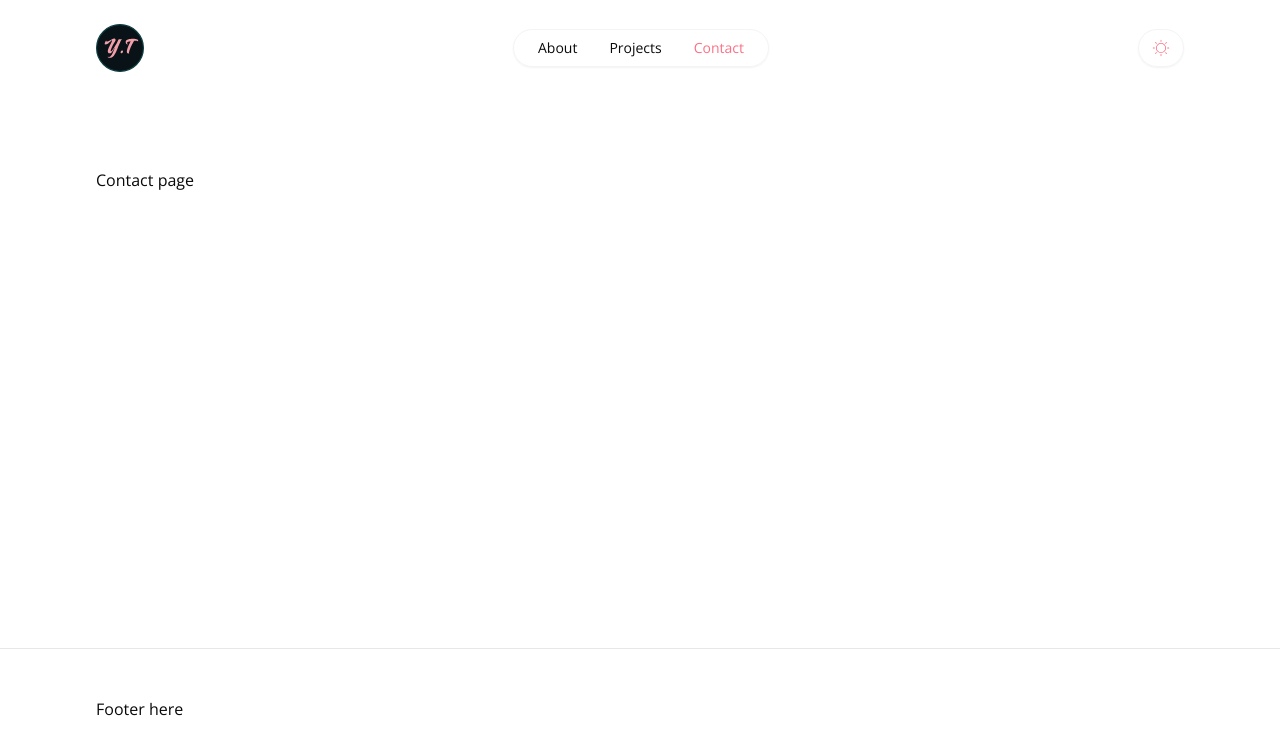
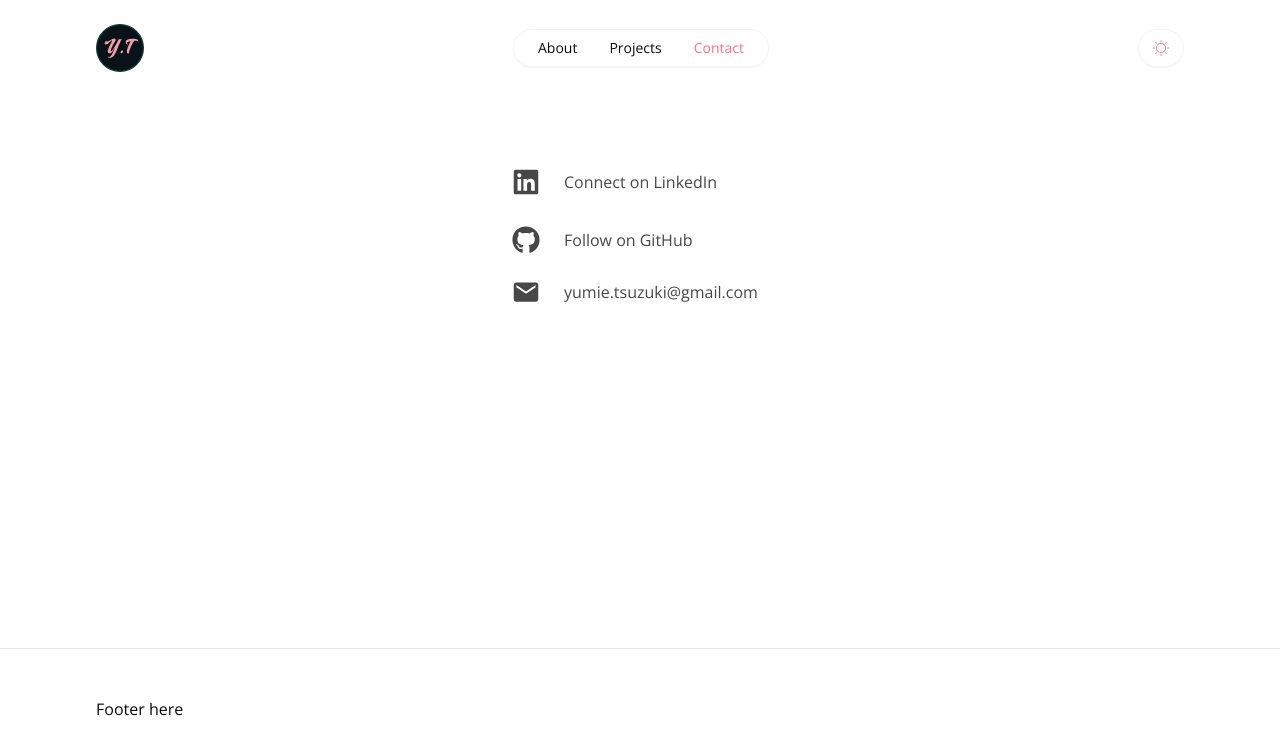
Before and after one commit to yumietzk/my-portfolio, a Next.js app: page /contact in a window 1280 px wide. Shown: the top 754 px of the page. Built offline with nearby package versions, Linux system fonts and the light colour scheme.

Commit message:
20231204-create a contact page

```diff
--- a/pages/contact.js
+++ b/pages/contact.js
@@ -1,5 +1,37 @@
+import Link from "next/link";
+import { FaLinkedin, FaGithub } from "react-icons/fa";
+import { IoMdMail } from "react-icons/io";
+
 function contact() {
-  return <div>Contact page</div>;
+  return (
+    <div className="w-64 mx-auto flex flex-col space-y-6 text-text-color-2">
+      <Link
+        className="flex items-center mb-1.5 transition duration-300 hover:text-accent-color-1"
+        href="https://www.linkedin.com/in/yumie-tsuzuki/"
+        target="_blank"
+      >
+        <FaLinkedin className="h-7 w-7 mr-6" />
+        Connect on LinkedIn
+      </Link>
+
+      <Link
+        className="flex items-center transition duration-300 hover:text-accent-color-1"
+        href="https://github.com/yumietzk"
+        target="_blank"
+      >
+        <FaGithub className="h-7 w-7 mr-6" />
+        Follow on GitHub
+      </Link>
+
+      <Link
+        className="flex items-center transition duration-300 hover:text-accent-color-1"
+        href="mailto:yumie.tsuzuki@gmail.com"
+      >
+        <IoMdMail className="h-7 w-7 mr-6" />
+        yumie.tsuzuki@gmail.com
+      </Link>
+    </div>
+  );
 }
 
 export default contact;
```
